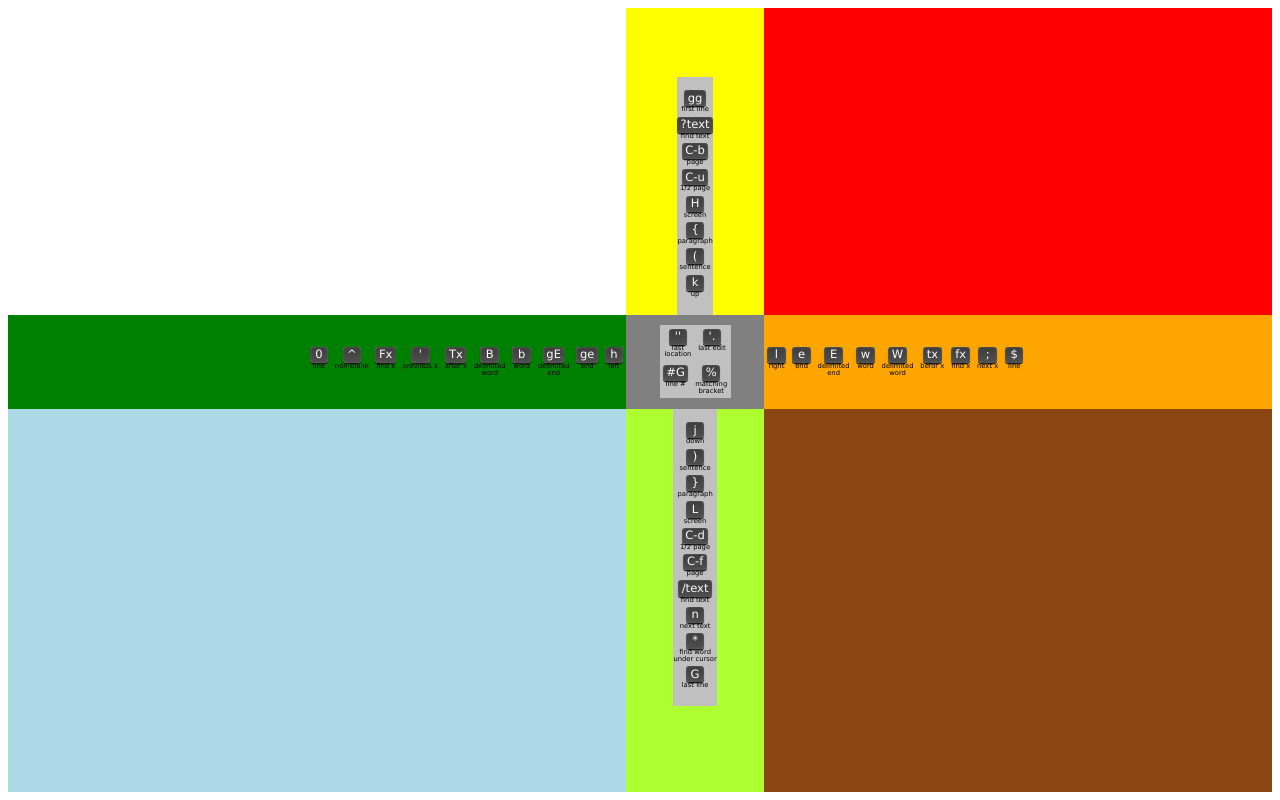
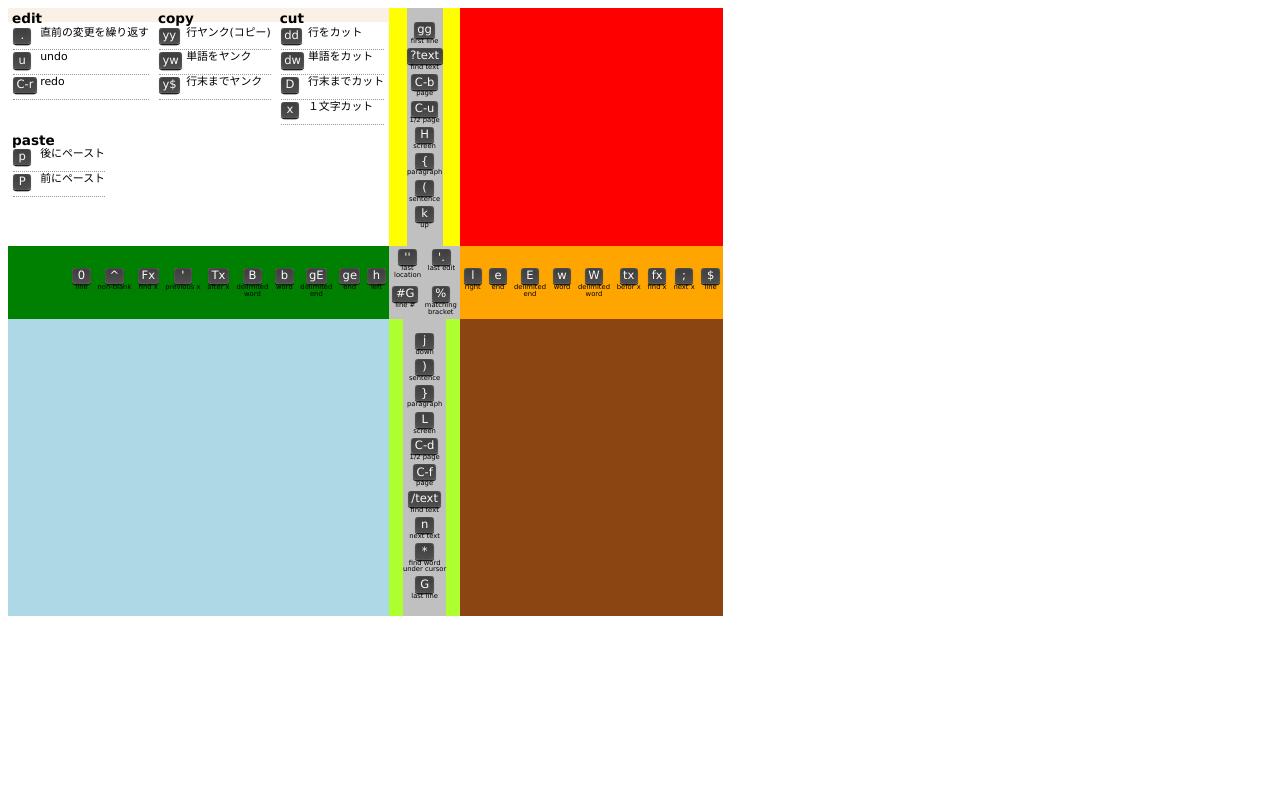
Before and after one commit to cozy-code/vim-sheet, a plain HTML site: page vimcheat.html in a window 1280 px wide. Drawn offline with Linux system fonts and the light colour scheme.

Commit message:
add edit command

```diff
--- a/vimcheat.html
+++ b/vimcheat.html
@@ -6,8 +6,8 @@
         }
         div.table{
             display : table;
-            width: 100%;
-            height: 100%;
+           // width: 100%;
+           // height: 100%;
         }
         div.row{
             display : table-row;
@@ -105,6 +105,38 @@
             font-size: .5em;
             padding: .5em;
         }
+
+        div.keylist {
+            margin:3px;
+            float:left;
+        }
+        div.keylist h2{
+            font-size:1em;
+            margin:1px;
+        }
+        div.keylist dl{
+            display:block;
+            margin: 2px;
+            height: 1.6em;
+            border-bottom: 1px dotted #999;
+            vertical-align: bottom;
+        }
+        div.keylist dt{
+            display:inline;
+            height: 1.5em;
+            width:2em;
+            float:left;
+            clear: both;
+        }
+        div.keylist dd{
+            display:inline;
+            text-align:left;
+            vertical-align: bottom;
+            font-size: .8em;
+            height: 1.5em;
+            margin:0;
+        }
+
         kbd, .key {
             display: inline;
             display: inline-block;
@@ -138,7 +170,33 @@
     <div class="table">
         <div class="row">
             <div id="leftTop">
+                <div class="keylist">
+                    <h2>edit</h2>
+                    <dl><dt><kbd>.</kbd></dt><dd>直前の変更を繰り返す</dd></dl>
+                    <dl><dt><kbd>u</kbd></dt><dd>undo</dd></dl>
+                    <dl><dt><kbd>C-r</kbd></dt><dd>redo</dd></dl>
+                </div>
+                <div class="keylist">
+                    <h2>copy</h2>
+                    <dl><dt><kbd>yy</kbd></dt><dd>行ヤンク(コピー)</dd></dl>
+                    <dl><dt><kbd>yw</kbd></dt><dd>単語をヤンク</dd></dl>
+                    <dl><dt><kbd>y$</kbd></dt><dd>行末までヤンク</dd></dl>
+                </div>
+
+                <div class="keylist">
+                    <h2>cut</h2>
+                    <dl><dt><kbd>dd</kbd></dt><dd>行をカット</dd></dl>
+                    <dl><dt><kbd>dw</kbd></dt><dd>単語をカット</dd></dl>
+                    <dl><dt><kbd>D</kbd></dt><dd>行末までカット</dd></dl>
+                    <dl><dt><kbd>x</kbd></dt><dd>１文字カット</dd></dl>
+                </div><br/>
+                <div class="keylist">
+                    <h2>paste</h2>
+                    <dl><dt><kbd>p</kbd></dt><dd>後にペースト</dd></dl>
+                    <dl><dt><kbd>P</kbd></dt><dd>前にペースト</dd></dl>
+                </div>
             </div>
+
             <div id="midTop">
                 <div>
                     <dl class="vertical">
```
